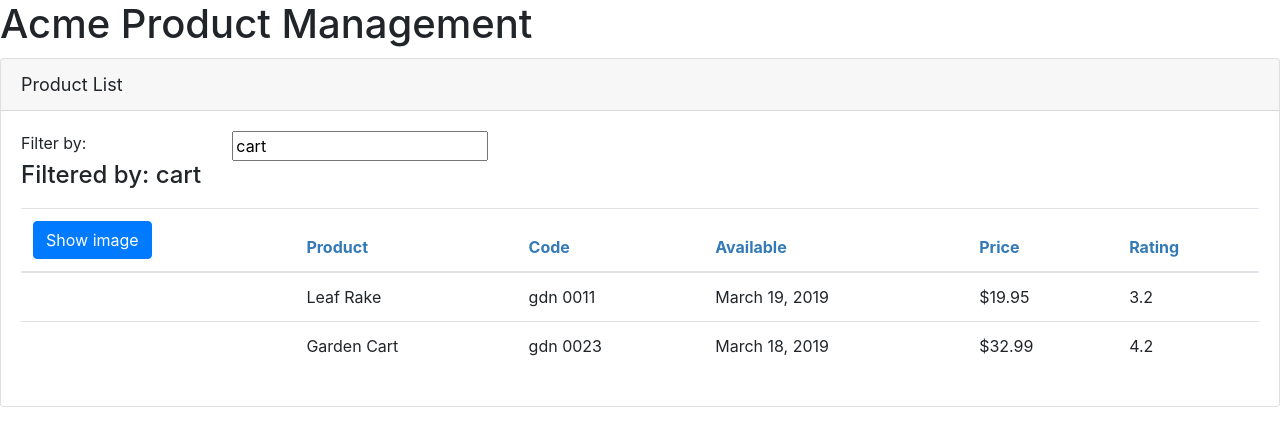
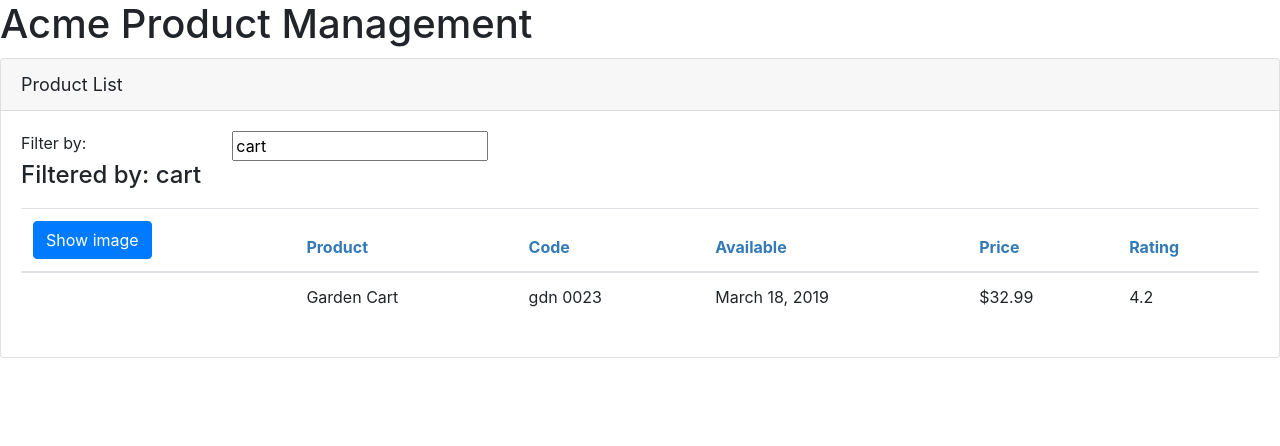
Before and after one commit to pascal-bischof/angular-gettingstarted, an Angular app: page / in a window 1280 px wide. Shown: the top 446 px of the page. Built offline with nearby package versions, Linux system fonts and the light colour scheme.

Commit message:
Filter function implemented

```diff
--- a/src/app/products/product-list.component.html
+++ b/src/app/products/product-list.component.html
@@ -35,7 +35,7 @@
         </tr>
         </thead>
         <tbody>
-        <tr *ngFor="let product of products">
+        <tr *ngFor="let product of filteredProducts">
           <td>
             <img *ngIf="showImage"
                  [src]="product.imageUrl"
--- a/src/app/products/product-list.component.ts
+++ b/src/app/products/product-list.component.ts
@@ -11,7 +11,18 @@
   imageWidth: number = 50;              //the type isn't needed an guessed by the compiler
   imageMargin: number = 2;
   showImage: boolean = false;
-  listFilter: string = 'cart';
+
+  _listFilter: string;
+  get listFilter(): string {
+    return this._listFilter;
+  }
+
+  set listFilter(value:string){
+    this._listFilter = value;
+    this.filteredProducts = this.listFilter ? this.performFilter(this.listFilter) : this.products;
+  }
+
+  filteredProducts: IProduct[];
   products : IProduct[] =[
     {
       "productId": 1,
@@ -35,6 +46,11 @@
     }
   ];
 
+  constructor() {
+    this.filteredProducts = this.products;
+    this.listFilter = 'cart';
+  }
+
   toggleImage(): void {
     this.showImage = !this.showImage;
   }
@@ -42,4 +58,11 @@
   ngOnInit(): void {
     console.log("OnInit method")
   }
+
+  private performFilter(filterBy: string) {
+    filterBy = filterBy.toLocaleLowerCase();
+
+    return this.products.filter((product : IProduct) =>
+        product.productName.toLocaleLowerCase().indexOf(filterBy) !==-1);
+  }
 }
```
